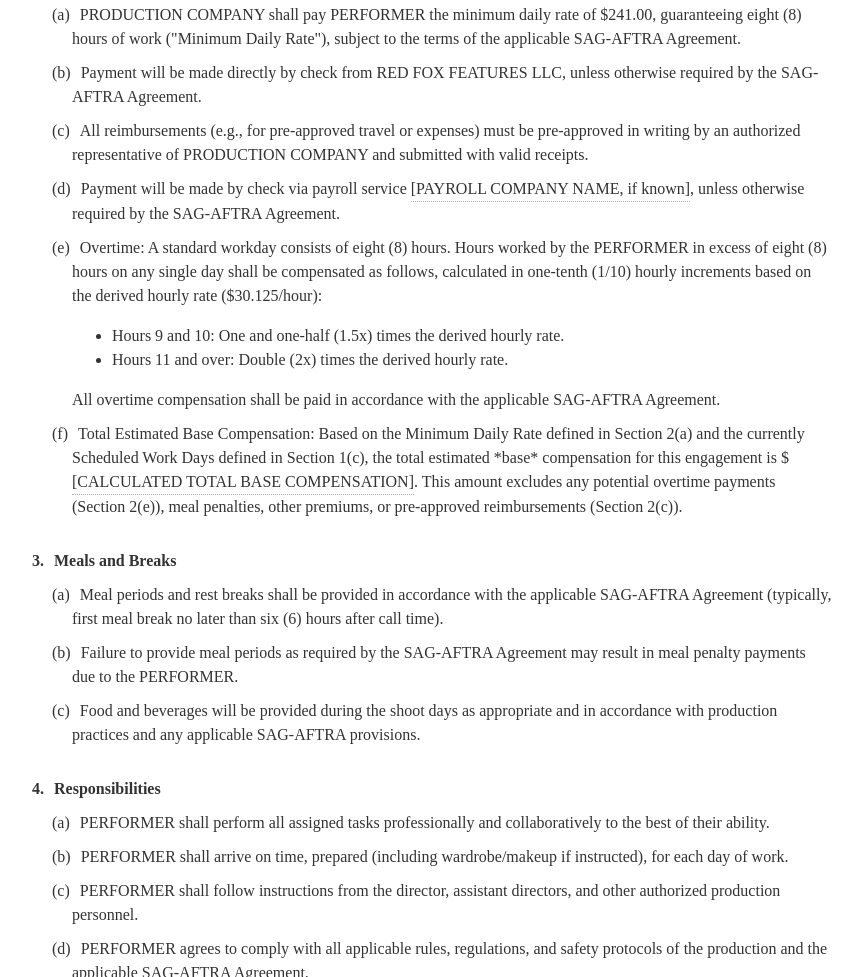
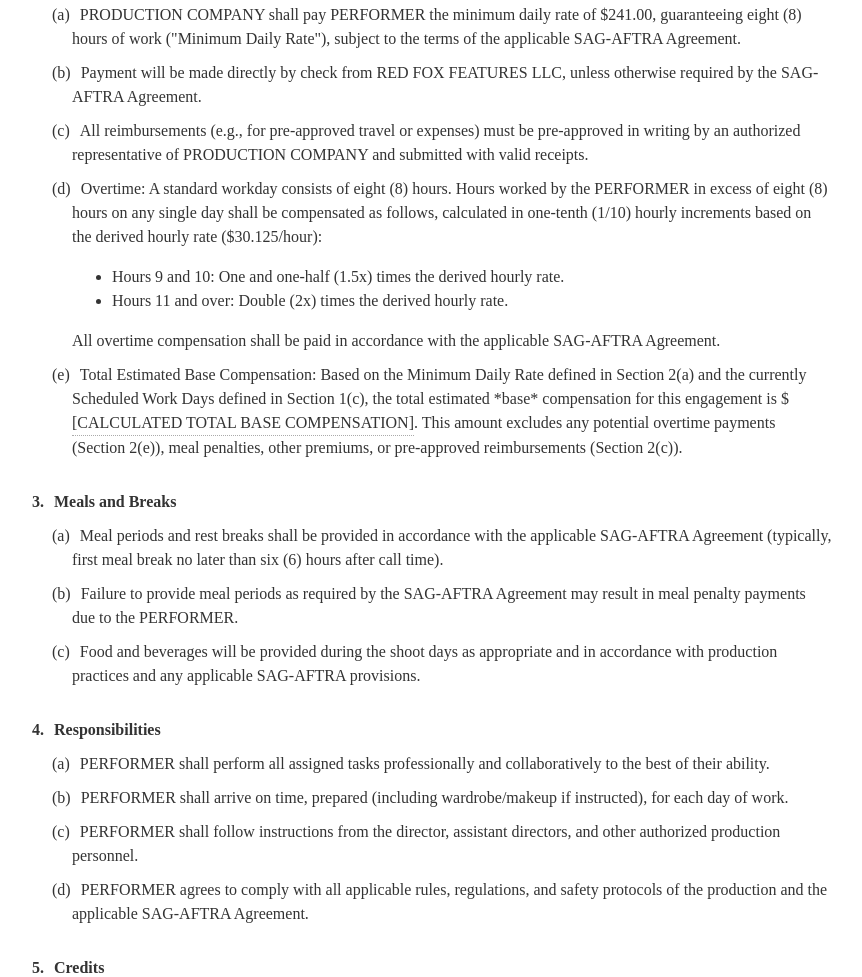
Before and after one commit to mikecerisano/standincontract, a plain HTML site: page index.html in a window 1280 px wide. Shown: the part 1243-2220 px from the top of the page, without its empty margins (208-1070 px from the left). Drawn offline with Linux system fonts and the light colour scheme.

Commit message:
Update index.html

```diff
--- a/index.html
+++ b/index.html
@@ -390,13 +390,6 @@
         <div class="subsection clearfix">
           <div class="subsection-letter">(d)</div>
           <div class="subsection-content">
-            Payment will be made by check via payroll service <span class="editable" contenteditable="true">[PAYROLL COMPANY NAME, if known]</span>, unless otherwise required by the SAG-AFTRA Agreement.
-          </div>
-        </div>
-
-        <div class="subsection clearfix">
-          <div class="subsection-letter">(e)</div>
-          <div class="subsection-content">
             Overtime: A standard workday consists of eight (8) hours. Hours worked by the PERFORMER in excess of eight (8) hours on any single day shall be compensated as follows, calculated in one-tenth (1/10) hourly increments based on the derived hourly rate ($30.125/hour):
             <ul>
                 <li>Hours 9 and 10: One and one-half (1.5x) times the derived hourly rate.</li>
@@ -407,7 +400,7 @@
         </div>
 
         <div class="subsection clearfix">
-          <div class="subsection-letter">(f)</div> <div class="subsection-content">
+          <div class="subsection-letter">(e)</div> <div class="subsection-content">
             Total Estimated Base Compensation: Based on the Minimum Daily Rate defined in Section 2(a) and the currently Scheduled Work Days defined in Section 1(c), the total estimated *base* compensation for this engagement is $<span class="editable" contenteditable="true">[CALCULATED TOTAL BASE COMPENSATION]</span>. This amount excludes any potential overtime payments (Section 2(e)), meal penalties, other premiums, or pre-approved reimbursements (Section 2(c)).
           </div>
         </div>
```
